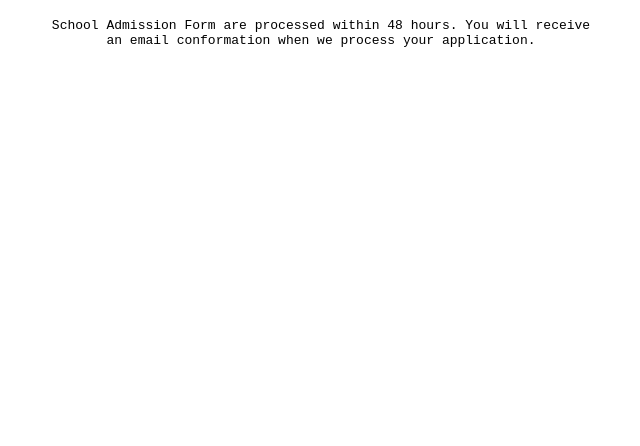
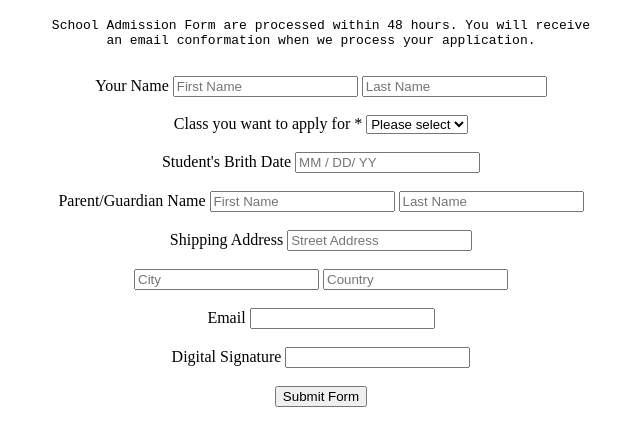
Before and after one commit to jega98/html-learning, a plain HTML site: page School_Admission_Form/School_Admission_Form.html in a window 1280 px wide. Shown: the part 48-494 px from the top of the page, without its empty margins (319-959 px from the left). Drawn offline with Linux system fonts and the light colour scheme.

Commit message:
added admission form

```diff
--- a/School_Admission_Form/School_Admission_Form.html
+++ b/School_Admission_Form/School_Admission_Form.html
@@ -5,5 +5,29 @@
         <pre>School Admission Form are processed within 48 hours. You will receive
 an email conformation when we process your application.
         </pre>
+        <form method="post">
+           <div>Your Name
+            <input type="text" placeholder="First Name">
+            <input type="text" placeholder="Last Name"><br><br>
+            Class you want to apply for *
+            <select>
+                <option value="">Please select</option>
+            </select><br><br>
+            Student's Brith Date
+            <input type="text" placeholder="MM / DD/ YY"><br><br>
+            Parent/Guardian Name
+            <input type="text" placeholder="First Name">
+            <input type="text" placeholder="Last Name"><br><br>
+            Shipping Address
+            <input type="text" placeholder="Street Address"><br><br>
+            <input type="text" placeholder="City">
+            <input type="text" placeholder="Country"><br><br>
+            Email
+            <input type="text"><br><br>
+            Digital Signature
+            <input type="text"><br><br>
+            <input type="submit" value="Submit Form">
+           </div>
+        </form>
     </body>
 </html>
```
